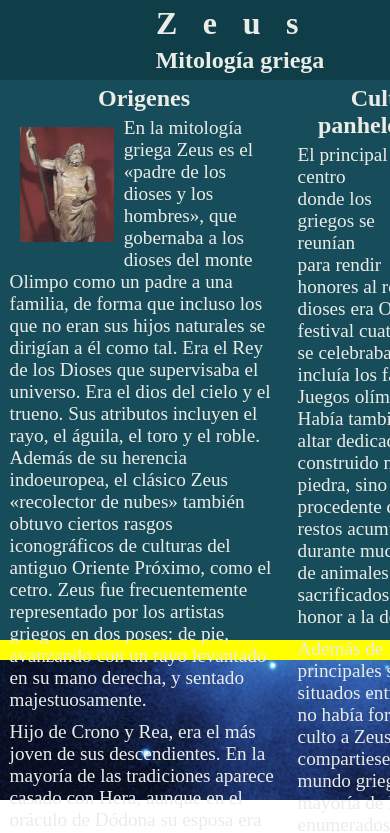
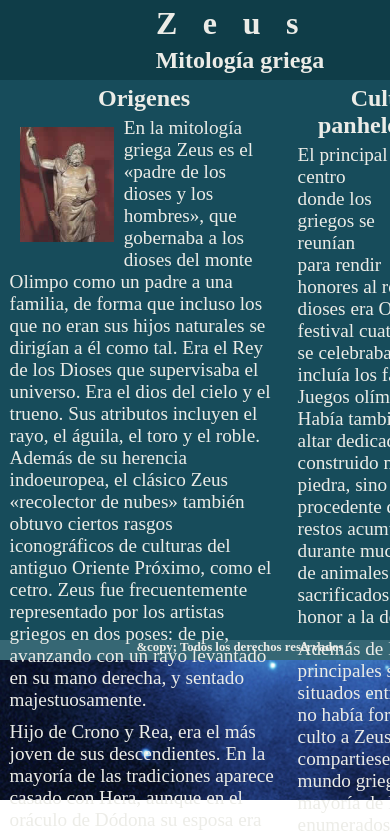
Before and after one commit to dafnemus/responsiveReact, a React (Vite) app: page / in a window 390 px wide. Shown: the top 833 px of the page. Built offline with nearby package versions, Linux system fonts and the light colour scheme.

Commit message:
Responsive | - `Footer`: 	- Created Footer section

```diff
--- a/src/App.jsx
+++ b/src/App.jsx
@@ -1,5 +1,6 @@
+import Header from "./sections/Header";
 import Articles from "./sections/Articles";
-import Header from "./sections/Header";
+import Footer from "./sections/Footer";
 import "./App.css";
 
 function App() {
@@ -7,6 +8,7 @@ function App() {
     <main id="content">
       <Header />
       <Articles />
+      <Footer />
     </main>
   );
 }
--- a/src/constants/text.js
+++ b/src/constants/text.js
@@ -43,3 +43,5 @@ export const articleList = [
     ],
   },
 ];
+
+export const footerTexts = "&copy; Todos los derechos reservados";
--- /dev/null
+++ b/src/sections/Footer/index.jsx
@@ -0,0 +1,12 @@
+import { footerTexts } from "../../constants/text";
+import './styles.css';
+
+const Footer = () => {
+  return (
+    <div id="footer">
+      <h3>{footerTexts}</h3>
+    </div>
+  );
+};
+
+export default Footer;
--- /dev/null
+++ b/src/sections/Footer/styles.css
@@ -0,0 +1,4 @@
+#footer {
+  height: 20px;
+  background-color: #366774;
+}
```
